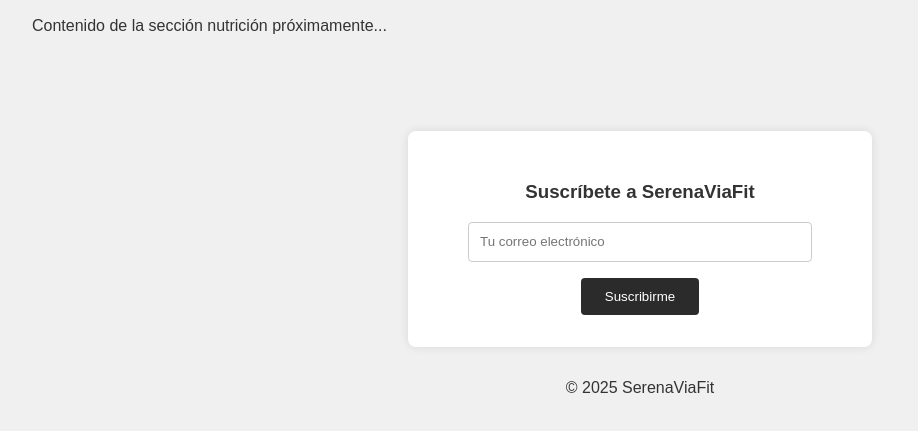
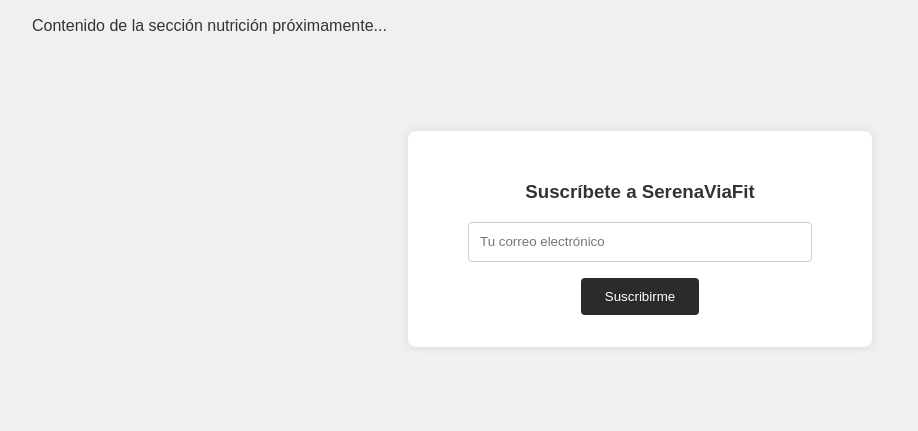
Before and after one commit to rabagoAI/serenaviafit, a plain HTML site: page nutricion.html in a window 1280 px wide. Shown: the part 245-676 px from the top of the page, without its empty margins (0-918 px from the left). Drawn offline with Linux system fonts and the light colour scheme.

Commit message:
Update nutricion.html

```diff
--- a/nutricion.html
+++ b/nutricion.html
@@ -29,8 +29,8 @@
       <button type="submit">Suscribirme</button>
     </form>
   </section>
-  <p style="text-align:center; margin-top: 1rem;">&copy; 2025 SerenaViaFit</p>
 </footer>
+
 
 </body>
 </html>
```
